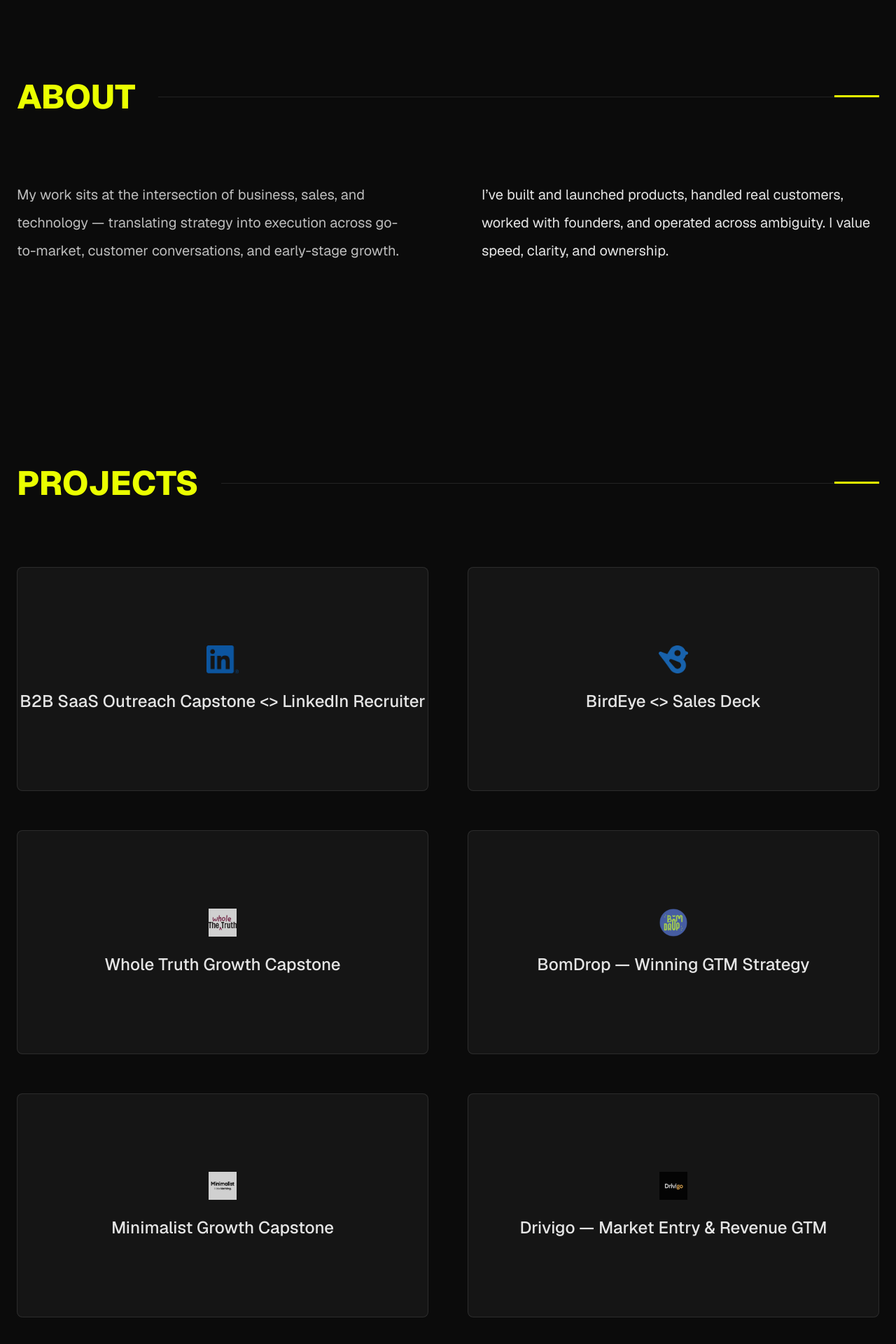
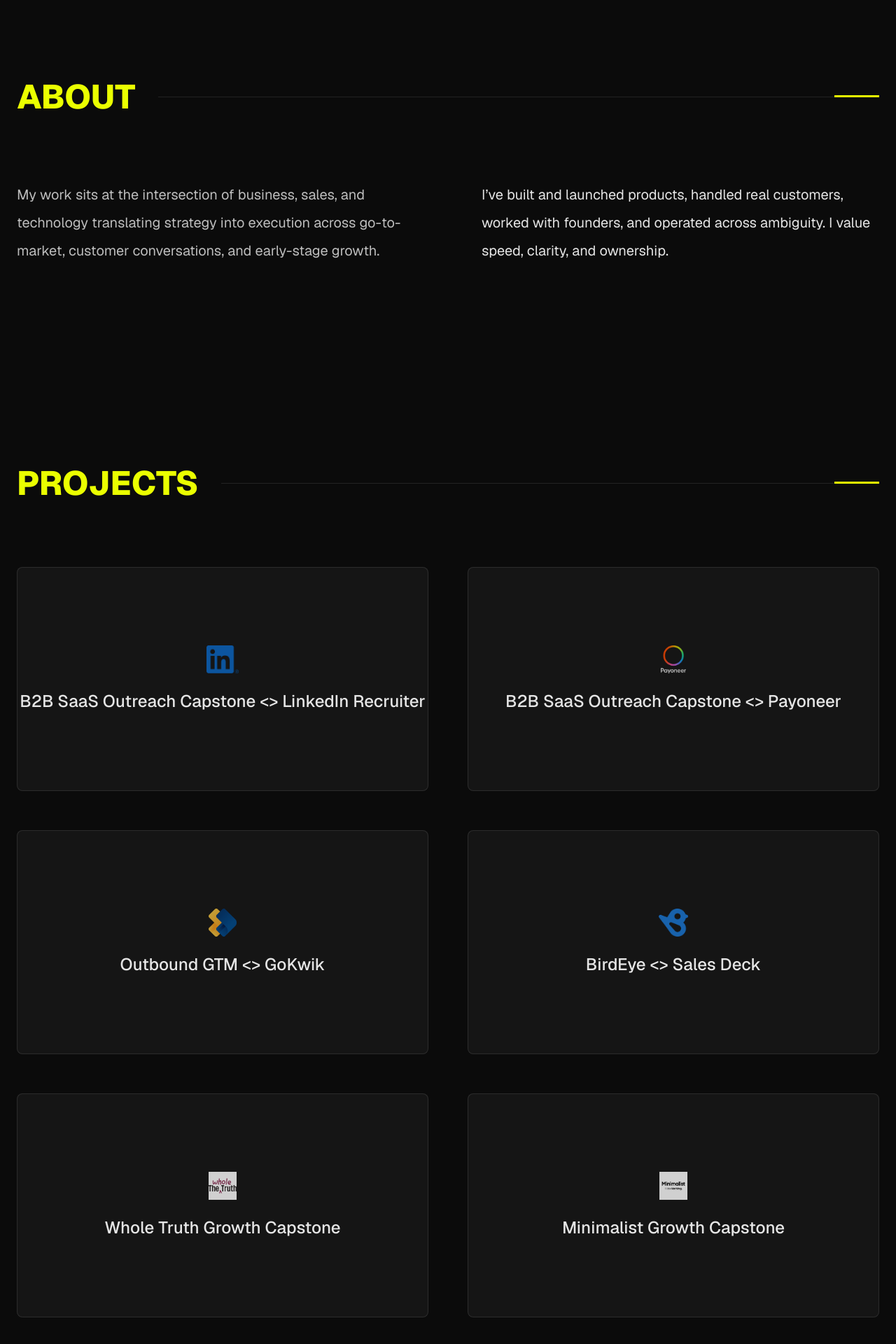
Before and after one commit to deepanshu2205/myportfolio, a Next.js app: page / in a window 1280 px wide. Shown: the part 830-2750 px from the top of the page at 70% size. Built offline with nearby package versions, Linux system fonts and the light colour scheme.

Commit message:
updates in projects

```diff
--- a/app/page.tsx
+++ b/app/page.tsx
@@ -106,7 +106,7 @@ export default function Page() {
       <Section id="about" title="ABOUT">
         <div className="grid md:grid-cols-2 gap-24">
           <p className="text-xl leading-loose text-[#bdbdbd]">
-            My work sits at the intersection of business, sales, and technology —
+            My work sits at the intersection of business, sales, and technology
             translating strategy into execution across go-to-market, customer
             conversations, and early-stage growth.
           </p>
@@ -126,6 +126,16 @@ export default function Page() {
       link="https://www.notion.so/B2B-SaaS-Outreach-Capstone-LinkedIn-Recruiter-2dfd7813d1db80f7815ad0440ed0cacd?source=copy_link"
     />
     <Project
+      logo="/logos/Payoneer_id3dQEWV2h_1.png"
+      title="B2B SaaS Outreach Capstone <> Payoneer"
+      link="https://www.notion.so/Payoneer-Outbound-Capstone-2e7d7813d1db8081824fce05c6a780d3?source=copy_link"
+    />
+    <Project
+      logo="/logos/GoKwik Symbol.png"
+      title="Outbound GTM <> GoKwik"
+      link="https://www.notion.so/GoKwik-314d7813d1db80a9bc6ce8aa0437ef24?source=copy_link"
+    />
+    <Project
       logo="/logos/birdeye.png"
       title="BirdEye <> Sales Deck"
       link="https://drive.google.com/file/d/1kFxQAYV0v6h_FuYdNKYbSyzn5vCYeZst/view?usp=sharing"
@@ -136,19 +146,9 @@ export default function Page() {
       link="https://docs.google.com/spreadsheets/d/1u4FVa779zJl05OAoA1yAOioiKGEbCYypssiCSk0DZU4/edit?usp=sharing"
     />
     <Project
-      logo="/logos/bomdrop.png"
-      title="BomDrop — Winning GTM Strategy"
-      link="https://www.notion.so/GTM-Bomdrop-X-HiveSchool-277d7813d1db809f8a03fbd58c8df431?source=copy_link"
-    />
-    <Project
       logo="/logos/minimalist.png"
       title="Minimalist Growth Capstone"
       link="https://www.notion.so/Minimalist-Growth-Capstone-2dcd7813d1db8026aedbdeb8cfc96b87?source=copy_link"
-    />
-    <Project
-      logo="/logos/drivigo.png"
-      title="Drivigo — Market Entry & Revenue GTM"
-      link="https://www.notion.so/GTM-Strategy-Drivigo-244d7813d1db801e8bf8e791c88bb39a?source=copy_link"
     />
   </div>
 </Section>
@@ -286,7 +286,7 @@ function Hero() {
       </motion.div>
 
       <p className="mt-14 max-w-2xl mx-auto text-xl text-[#cfcfcf] leading-loose">
-        Revenue · GTM · Business Operator focused on execution,
+        Sales · Revenue · GTM · Business Operator focused on execution,
         systems thinking, and turning ambiguity into outcomes.
       </p>
     </div>
```
Also changed, not shown: public/logos/GoKwik Symbol.png (added), public/logos/Payoneer_id3dQEWV2h_1.png (added).
